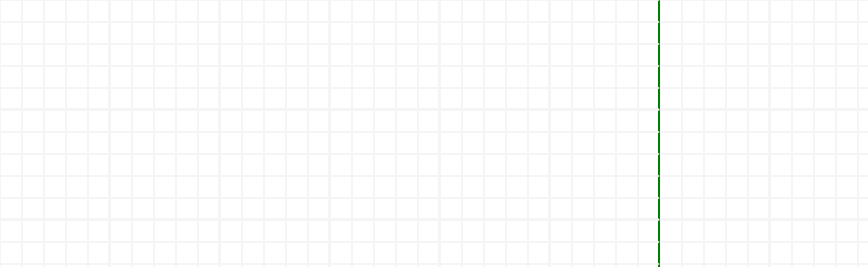
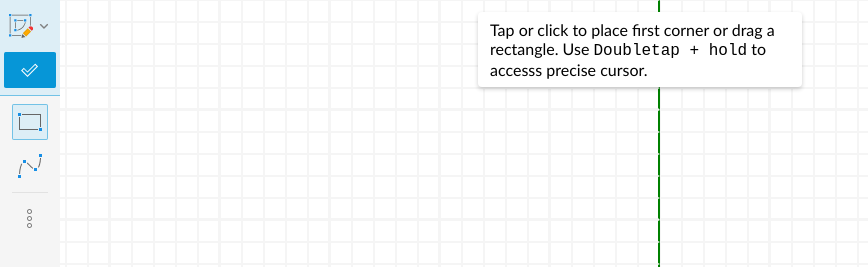
Before and after one commit to Jaswetz/cxrxr, a plain HTML site: page index.html in a window 1280 px wide. Shown: the top 267 px of the page, without its empty margins (0-868 px from the left). Drawn offline with Linux system fonts and the light colour scheme.

Commit message:
Added snackbar

```diff
--- a/index.html
+++ b/index.html
@@ -1,31 +1,74 @@
 <!DOCTYPE html>
 <html>
+
 <head>
     <style>
-
         /* A simple CSS reset that removes the default margin, padding, and border of all elements */
         * {
           margin: 0;
-    padding: 0;
-    border: 0;
         }
+
+        /*
+          5. Improve media defaults
+        */
+        img, picture, video, canvas, svg {
+          display: block;
+          max-width: 100%;
+        }
+        /*
+          6. Remove built-in form typography styles
+        */
+        input, button, textarea, select {
+          font: inherit;
+        }
+        /*
+          7. Avoid text overflows
+        */
+        p, h1, h2, h3, h4, h5, h6 {
+          overflow-wrap: break-word;
+        }
+        /*
+          8. Create a root stacking context
+        */
+        #root, #__next {
+          isolation: isolate;
+        }
+
+        code,
+kbd,
+samp {
+  font-family: monospace, monospace; /* 1 */
+  font-size: 1em; /* 2 */
+}
+
+p {
+    font-family: "Trebuchet MS", Verdana, sans-serif;
+  }
+
+
 
         @supports (-webkit-touch-callout: none) {
             body {
                 -webkit-user-select: none;
-                -webkit-tap-highlight-color: transparent; /* Disable tap highlight */
+                -webkit-tap-highlight-color: transparent;
+                /* Disable tap highlight */
             }
         }
+
         html {
-            -webkit-user-select: none; /* Disable text selection */
+            -webkit-user-select: none;
+            /* Disable text selection */
             -webkit-touch-callout: none;
-            -webkit-tap-highlight-color: transparent; /* Disable tap highlight */
+            -webkit-tap-highlight-color: transparent;
+            /* Disable tap highlight */
         }
+
         #cursor {
             position: absolute;
             display: none;
             z-index: 1000;
         }
+
         #rectangle {
             position: absolute;
             border: 2px solid #0696D7;
@@ -68,15 +111,44 @@
             border-bottom-color: red !important;
             z-index: 100;
         }
+        .toolbar {
+            position: fixed;
+            left: 0;
+            top: 0;
+            width: 60px; /* Adjust width as needed */
+            height: 100vh;
+            background-color: #F5F5F5;
+            z-index: 1000;
+        }
+
+        .snackbar {
+            position: absolute;
+            left: 50%;
+            transform: translateX(-50%);
+            background: white;
+            box-shadow: 0 2px 4px rgba(0, 0, 0, 0.2);
+            max-width: 300px;
+            z-index: 2000;
+            top: 12px;
+            padding: 8px 12px;
+            border-radius: 4px; /* Add rounded corners */
+        }
     </style>
 </head>
+
 <body>
+    <div class="snackbar">
+        <p>Tap or click to place first corner or drag a rectangle. Use <code>Doubletap + hold</code> to accesss precise cursor.</p>
+    </div>
+    <div class="toolbar">
+        <img src="assets/Toolbar.png" alt="">
+    </div>
     <svg id="cursor" width="87" height="87" viewBox="0 0 87 87" fill="none" xmlns="http://www.w3.org/2000/svg">
-        <line y1="43.5" x2="38" y2="43.5" stroke="black"/>
-        <line x1="49" y1="43.5" x2="87" y2="43.5" stroke="black"/>
-        <line x1="43.5" y1="38" x2="43.5" y2="2.18557e-08" stroke="black"/>
-        <line x1="43.5" y1="87" x2="43.5" y2="49" stroke="black"/>
-        <rect x="38.5" y="38.5" width="10" height="10" stroke="black"/>
+        <line y1="43.5" x2="38" y2="43.5" stroke="black" />
+        <line x1="49" y1="43.5" x2="87" y2="43.5" stroke="black" />
+        <line x1="43.5" y1="38" x2="43.5" y2="2.18557e-08" stroke="black" />
+        <line x1="43.5" y1="87" x2="43.5" y2="49" stroke="black" />
+        <rect x="38.5" y="38.5" width="10" height="10" stroke="black" />
     </svg>
 
     <div id="rectangle"></div>
@@ -92,9 +164,11 @@
         var secondTap = false;
         var tapCount = 0;
         var tapTimeout = null;
+        // Get the snackbar element
+        var snackbar = document.querySelector('.snackbar');
 
 
-    document.addEventListener('touchstart', function(e) {
+        document.addEventListener('touchstart', function (e) {
             e.preventDefault();
             clearTimeout(tapTimeout);
             tapCount++;
@@ -104,6 +178,9 @@
                 cursor.style.left = (e.touches[0].clientX - 50) + 'px';
                 cursor.style.display = 'block';
             }
+
+            // Update the snackbar text
+
 
             if (e.touches.length > 1) {
                 if (start) {
@@ -115,15 +192,17 @@
                         secondTap = true;
                     }
                 } else {
-                start = {x: e.touches[0].clientX, y: e.touches[0].clientY};
-                rectangle.style.left = start.x - 8 +'px';
+                    start = { x: e.touches[0].clientX, y: e.touches[0].clientY };
+                    rectangle.style.left = start.x - 8 + 'px';
                     rectangle.style.top = start.y - 58 + 'px';
                     rectangle.style.display = 'block';
+                    // Update the snackbar text
+                    snackbar.innerHTML = '<p>Tap with second finger to place second corner.</p>';
                 }
             }
         });
 
-    document.addEventListener('touchmove', function(e) {
+        document.addEventListener('touchmove', function (e) {
             e.preventDefault();
             cursor.style.top = (e.touches[0].clientY - 100) + 'px';
             cursor.style.left = (e.touches[0].clientX - 50) + 'px';
@@ -131,14 +210,17 @@
             if (start && !secondTap) {
                 rectangle.style.width = (e.touches[0].clientX - start.x) + 'px';
                 rectangle.style.height = (e.touches[0].clientY - start.y) + 'px';
+
             }
         });
 
-    document.addEventListener('touchend', function(e) {
+        document.addEventListener('touchend', function (e) {
             e.preventDefault();
 
             if (tapCount < 2) {
-            tapTimeout = setTimeout(function() {
+            snackbar.innerHTML = '<p>Tap with second finger to place first corner.</p>';
+
+                tapTimeout = setTimeout(function () {
                     tapCount = 0;
                 }, 300); // 300ms delay to wait for possible second tap
             } else if (tapCount === 2) {
@@ -153,18 +235,20 @@
             // If secondTap is true, change the border color of the rectangle
             if (secondTap) {
                 rectangle.style.background = 'rgba(6, 150, 215, 0.2)'; // Change this to your desired color
+                snackbar.style.display = 'none';
+
             }
         });
 
 
 
         // Prevent page refresh on drag
-    window.addEventListener('touchmove', function(e) {
+        window.addEventListener('touchmove', function (e) {
             e.preventDefault();
         }, { passive: false }); // Use passive: false to make the preventDefault() call effective
 
         // JavaScript
-    window.onload = function() {
+        window.onload = function () {
             const gridContainer = document.getElementById('grid-container');
             const squareSize = Math.floor(Math.min(window.innerWidth, window.innerHeight) / 35);
             const squaresPerRow = Math.floor(window.innerWidth / squareSize);
@@ -188,4 +272,5 @@
         };
     </script>
 </body>
+
 </html>
```
Also changed, not shown: assets/Toolbar.png (added), 1 other file. Lines whose indentation alone changed are shown as unchanged.
